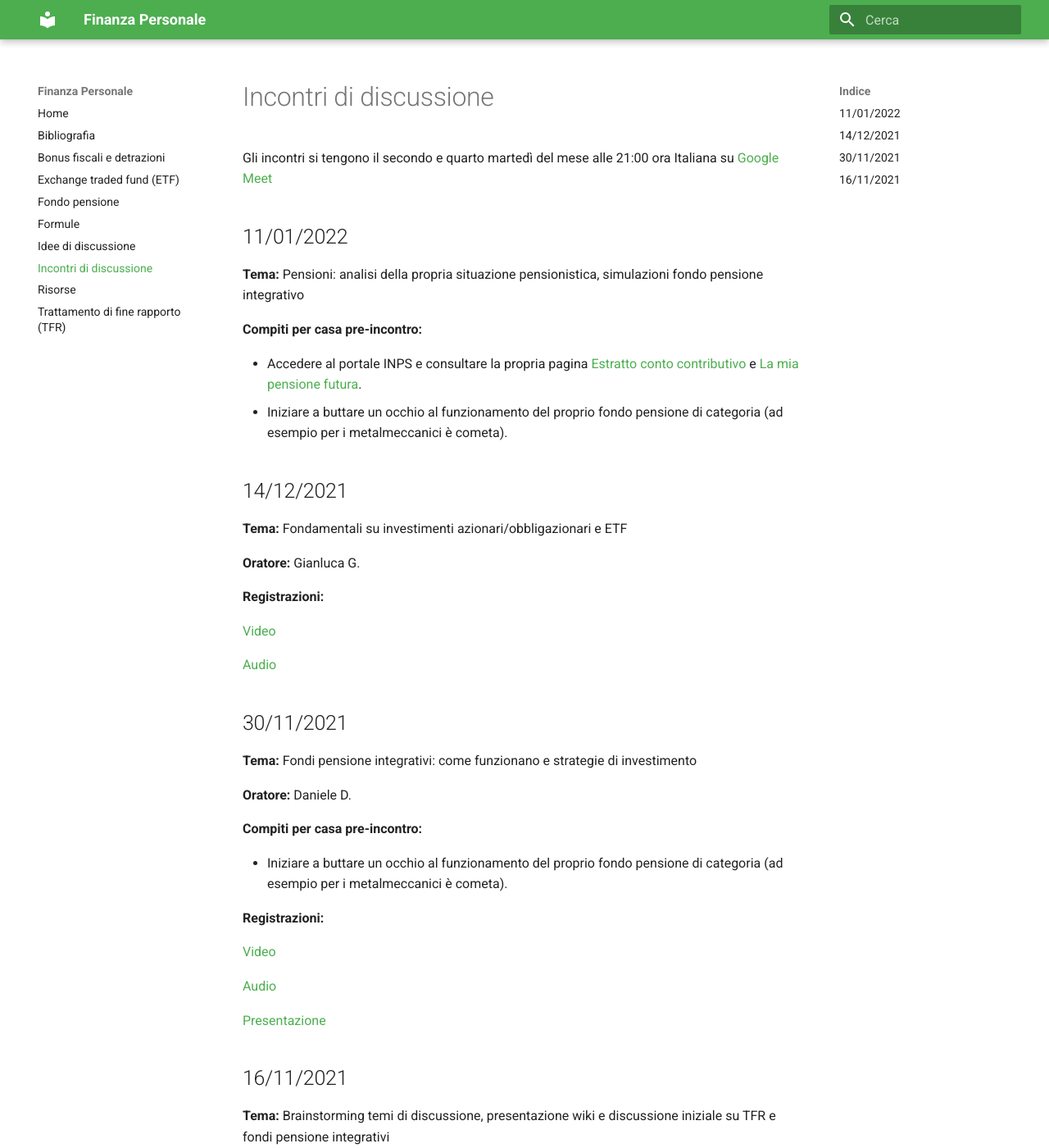
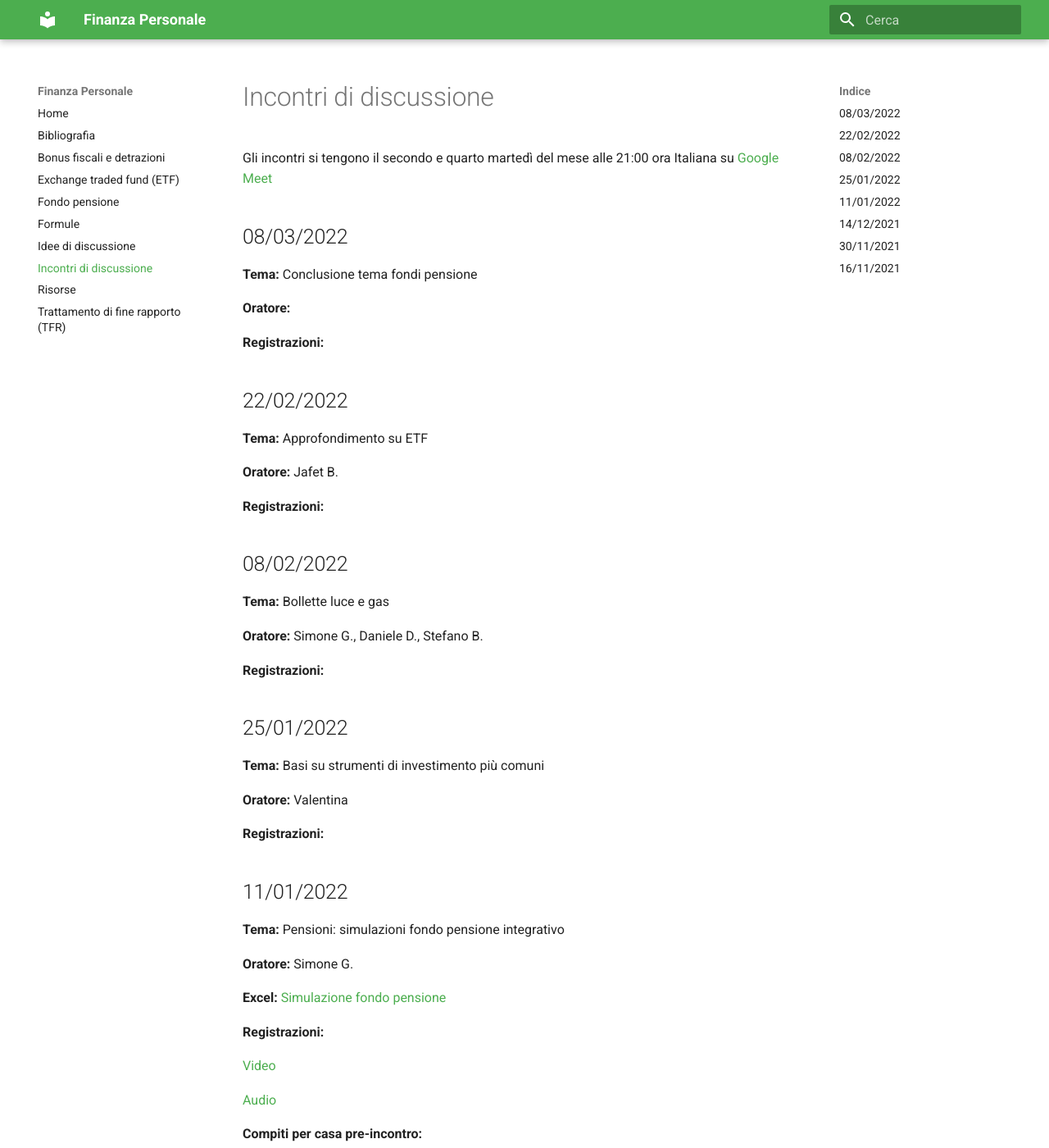
Before and after one commit to simgunz/wiki-finanza-personale, an MkDocs documentation site: the page built from docs/incontri.md, in a window 1280 px wide and 1400 px high. Shown: the whole window at 82% size. Built offline with MkDocs 1.6.1 and Material for MkDocs 9.7.7, drawn with Linux system fonts in a browser that asks for light colours.

Commit message:
Aggiornata pagina incontri

```diff
--- a/docs/incontri.md
+++ b/docs/incontri.md
@@ -2,9 +2,51 @@
 
 Gli incontri si tengono il secondo e quarto martedì del mese alle 21:00 ora Italiana su [Google Meet](https://meet.google.com/tkd-yavi-evb)
 
+## 08/03/2022
+
+**Tema:** Conclusione tema fondi pensione
+
+**Oratore:**
+
+**Registrazioni:**
+
+## 22/02/2022
+
+**Tema:** Approfondimento su ETF
+
+**Oratore:** Jafet B.
+
+**Registrazioni:**
+
+## 08/02/2022
+
+**Tema:** Bollette luce e gas
+
+**Oratore:** Simone G., Daniele D., Stefano B.
+
+**Registrazioni:**
+
+## 25/01/2022
+
+**Tema:** Basi su strumenti di investimento più comuni
+
+**Oratore:** Valentina
+
+**Registrazioni:**
+
 ## 11/01/2022
 
-**Tema:** Pensioni: analisi della propria situazione pensionistica, simulazioni fondo pensione integrativo
+**Tema:** Pensioni: simulazioni fondo pensione integrativo
+
+**Oratore:** Simone G.
+
+**Excel:** [Simulazione fondo pensione](https://docs.google.com/spreadsheets/d/1EhqOGYieorkY-YO0vViuGgYwOwBrLJKqU3O6Bl4AoZU/edit?usp=sharing)
+
+**Registrazioni:**
+
+[Video](https://drive.google.com/file/d/1feBw5gNobqrvw3qMF_p2nzSpL43UCniC/view?usp=sharing)
+
+[Audio](https://drive.google.com/file/d/1NVO4DAK5T5qrRTb2GexYakHdk60tBWJ5/view?usp=sharing)
 
 **Compiti per casa pre-incontro:**
 
```
